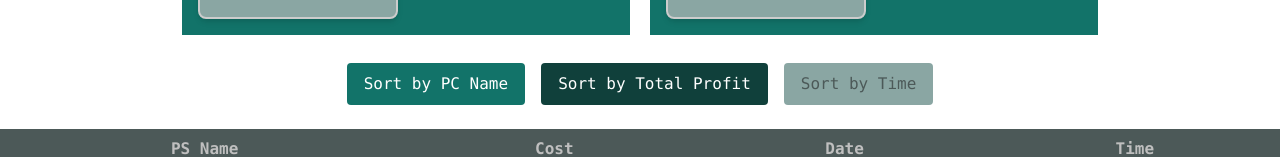
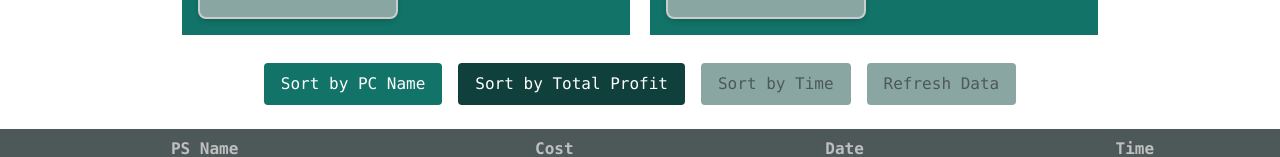
Before and after one commit to sqshydl/RPLL, a React (Vite) app: page / in a window 1280 px wide. Shown: the part 1177-1334 px from the top of the page. Built offline with nearby package versions, Linux system fonts and the light colour scheme; no server answers.

Commit message:
Refactor TablePage component and add refresh button

```diff
--- a/src/TablePage.jsx
+++ b/src/TablePage.jsx
@@ -12,7 +12,6 @@ const TablePage = () => {
   };
 
   // Menggunakan useEffect untuk memanggil data saat komponen pertama kali dimuat
-  useEffect(() => {
     const fetchData = async () => {
       // Mengambil data dari server
       const result = await axios("/api/get-data"); // Updated URL
@@ -21,6 +20,7 @@ const TablePage = () => {
     };
 
     // Memanggil fungsi fetchData
+    useEffect(() => {
     fetchData();
   }, []);
 
@@ -79,6 +79,12 @@ setData(sortedData);
         >
           Sort by Time {sortField === "time" ? (sortDirection ? "↑" : "↓") : ""}
         </button>
+        <button
+          className="bg-nishiki-3 text-nishiki-4 py-2 px-4 rounded m-2"
+          onClick={fetchData}
+        >
+          Refresh Data
+        </button>
       </div>
       {/* Tabel untuk menampilkan data */}
       <table className="table-auto mx-auto mt-4 bg-nishiki-4 text-nishiki-5 w-full">
```
